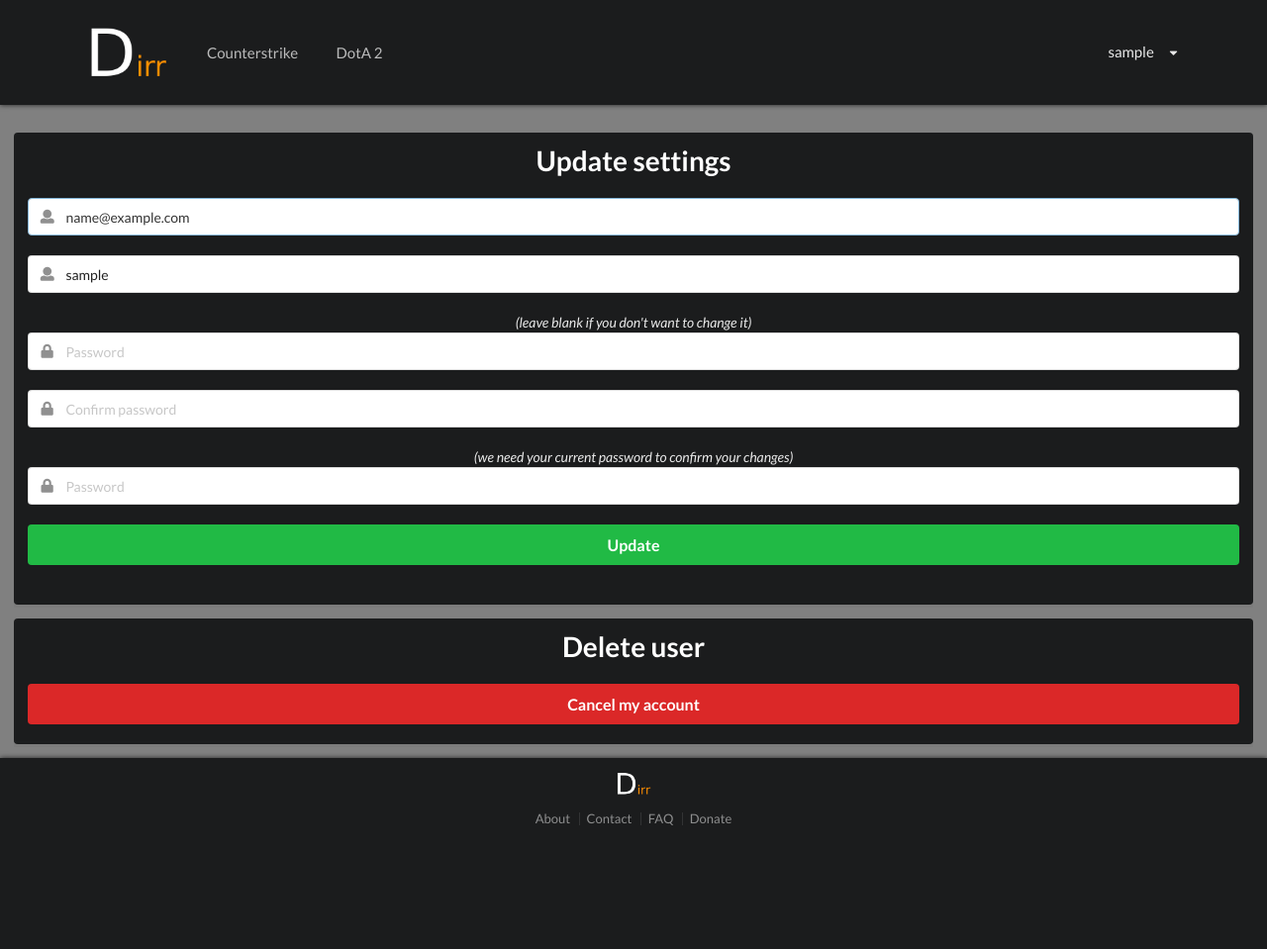
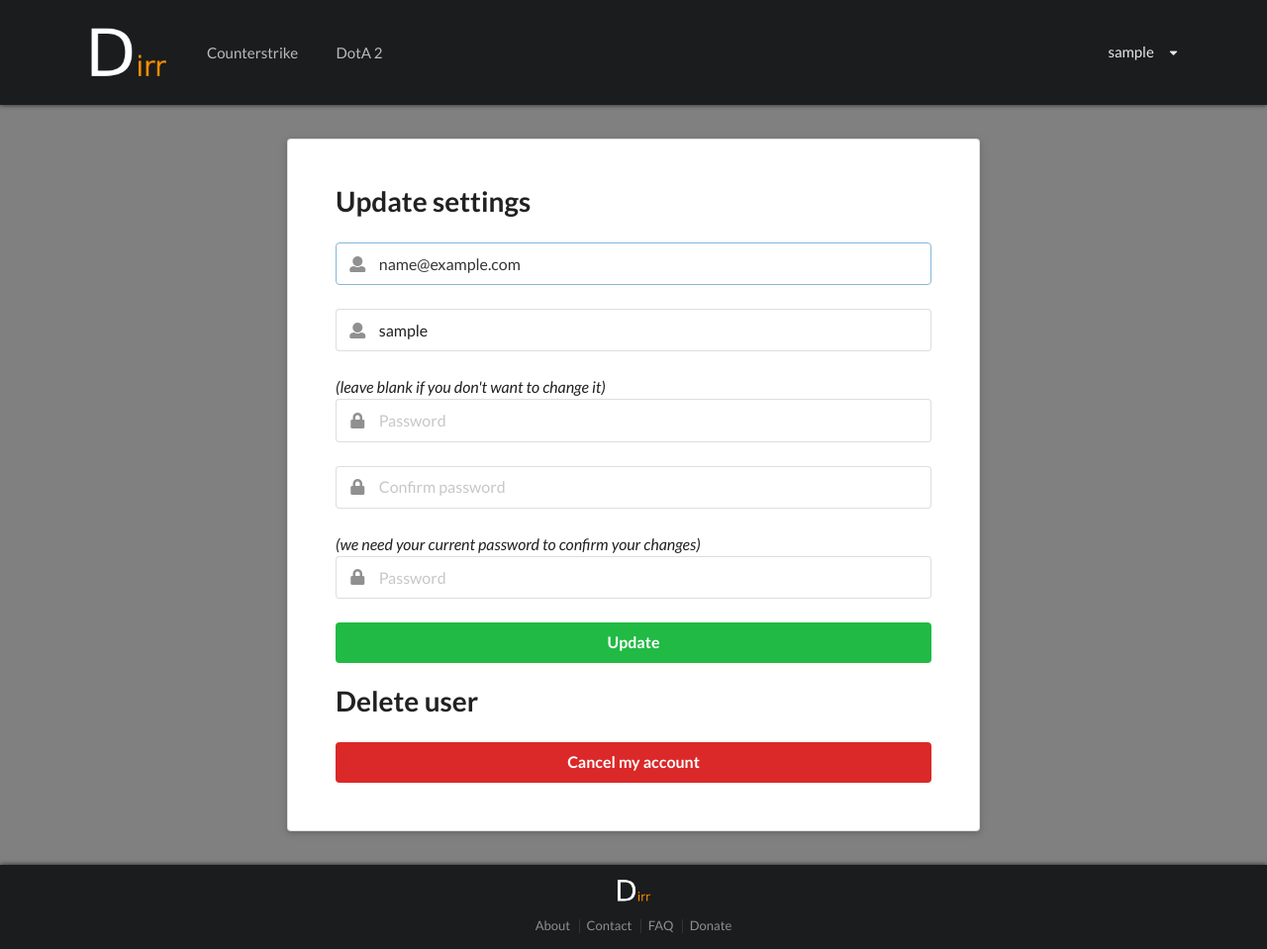
Before and after one commit to Sn8z/RottenTomato, a Rails app: page /users/edit in a window 1280 px wide. Shown: the whole page at 99% size. Before the commit the page ends 834 px from the top, so only its background shows below. Run offline with Rails 7, Linux system fonts and the light colour scheme; the visitor is signed in with stand-in values (Sample User, id 1); style sheets or scripts are compiled from the project's sources; some libraries are stand-ins or nearby versions.

Commit message:
fixed a few more layouts

```diff
--- a/app/views/devise/registrations/edit.html.erb
+++ b/app/views/devise/registrations/edit.html.erb
@@ -1,9 +1,8 @@
-<div class="ui middle aligned center aligned grid padded">
-    <div class="column userbox">
+<br>
+<div class="ui raised very padded text container segment">
         <%= form_for(resource, as: resource_name, url: registration_path(resource_name), html: { method: :put }) do |f| %>
-        <div class="ui inverted stacked segment">
             <div class="field">
-                <h1 class="ui inverted header">Update settings</h1>
+                <h1 class="ui header">Update settings</h1>
             </div>
             <br>
             <div class="field">
@@ -54,20 +53,17 @@
             </div>
             <br>
             <% end %>
-        </div>
-        <div class="ui inverted stacked segment">
             <div class="field">
-                <h1 class="ui inverted header">Delete user</h1>
+                <h1 class="ui header">Delete user</h1>
             </div>
             <br>
             <div class="field">
                 <%= button_to "Cancel my account", registration_path(resource_name),:class=>'ui fluid large red submit button', data: { confirm: "Are you sure?" }, method: :delete %>
             </div>
-        </div>
         <% if devise_error_messages! != "" %>
         <div class="ui error message">
             <%= devise_error_messages! %>
         </div>
         <% end %>
-    </div>
 </div>
+<br>
--- a/app/views/dota/index.html.erb
+++ b/app/views/dota/index.html.erb
@@ -1,6 +1,6 @@
 <div class="ui three column stackable grid padded">
   <div class="column">
-    <div class="row">
+    <div class="computer only row">
       <div class="item shadow">
         <form method="get" action="https://www.google.com/search" target="_blank">
           <div class="ui big action fluid inverted left icon input">
--- a/app/views/layouts/_header.html.erb
+++ b/app/views/layouts/_header.html.erb
@@ -3,4 +3,5 @@
 <%= javascript_include_tag 'application', 'data-turbolinks-track' => true %>
 <%= favicon_link_tag 'favicon.ico' %>
 <%= csrf_meta_tags %>
+<meta name="viewport" content="width=device-width, initial-scale=1.0">
 <%= render partial: "partials/google_analytics" %>
```
Also changed, not shown: app/views/devise/registrations/new.html.erb (+4 -6 lines), app/views/devise/sessions/new.html.erb (+4 -9 lines).
